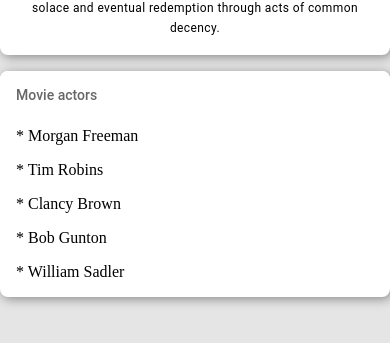
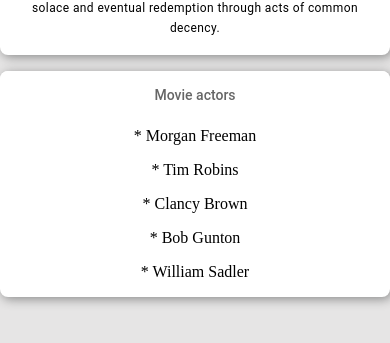
Before and after one commit to zaraod17/movies-catalog, a Next.js app: page /movie-details/1 in a window 390 px wide. Shown: the part 557-900 px from the top of the page. Built offline with nearby package versions, Linux system fonts and the light colour scheme.

Commit message:
Add more responsivity

```diff
--- a/components/MovieDetails/MovieDetails.styled.ts
+++ b/components/MovieDetails/MovieDetails.styled.ts
@@ -18,6 +18,13 @@ export const StyledBox = styled(Box)(({ theme }) => ({
     [theme.breakpoints.down("md")]: {
       marginTop: "1rem",
       marginLeft: 0,
+      textAlign: "center",
+
+      ul: {
+        li: {
+          justifyContent: "center",
+        },
+      },
     },
 
     ul: {
@@ -55,17 +62,19 @@ export const StyledWrapper = styled(Box)(({ theme }) => ({
   },
 }));
 
-export const StyledImg = styled("img")(({theme}) => ({
+export const StyledImg = styled("img")(({ theme }) => ({
   height: "100%",
   maxWidth: "400px",
   borderRadius: "inherit",
   borderTopRightRadius: 0,
   borderBottomRightRadius: 0,
 
-  [theme.breakpoints.down('md')]: {
-    borderTopRightRadius: 'inherit',
-    borderBottomRightRadius: 'inherit',
-  }
+  [theme.breakpoints.down("md")]: {
+    borderTopRightRadius: "inherit",
+    borderBottomRightRadius: "inherit",
+    maxWidth: "100%",
+    maxHeight: "400px",
+  },
 }));
 
 export const StyledInfo = styled(Typography)(() => ({
```
